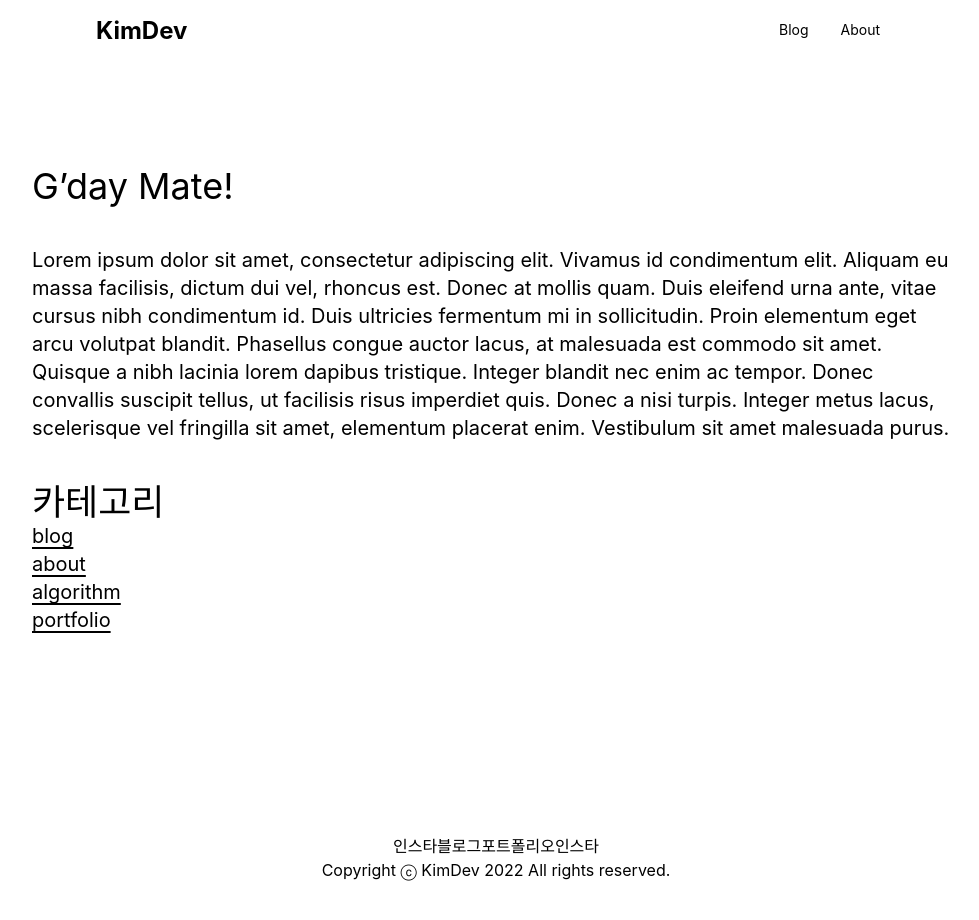
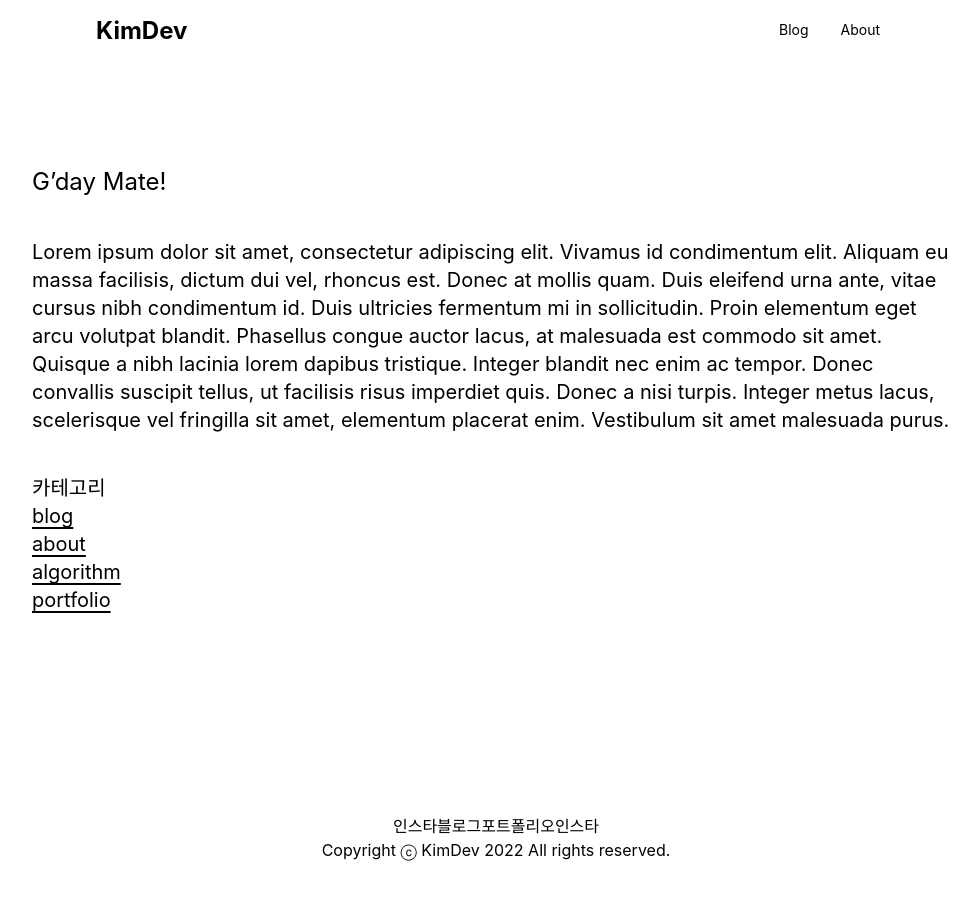
Before and after one commit to seongsoo96/blog, a Next.js app: page / in a window 1280 px wide. Shown: the top 920 px of the page, without its empty margins (144-1123 px from the left). Built offline with nearby package versions, Linux system fonts and the light colour scheme.

Commit message:
feat: add custom css in globals.css

```diff
--- a/styles/globals.css
+++ b/styles/globals.css
@@ -1,6 +1,7 @@
 @tailwind base;
 @tailwind components;
 @tailwind utilities;
+@tailwind variants;
 
 html,
 body {
@@ -18,3 +19,27 @@ a {
 * {
 	box-sizing: border-box;
 }
+
+@layer base {
+	h1 {
+		@apply text-2xl;
+	}
+	h2 {
+		@apply text-xl;
+	}
+	.wrapper {
+		@apply mx-auto w-full sm:max-w-2xl md:max-w-3xl px-4;
+	}
+	.category-title {
+		@apply text-3xl md:text-4xl font-bold mb-4;
+	}
+	.category-desc {
+		@apply text-gray-500 text-sm md:text-base;
+	}
+}
+
+@layer components {
+	.btn-blue {
+		@apply bg-blue-500 hover:bg-blue-700 text-white font-bold py-2 px-4 rounded;
+	}
+}
```
